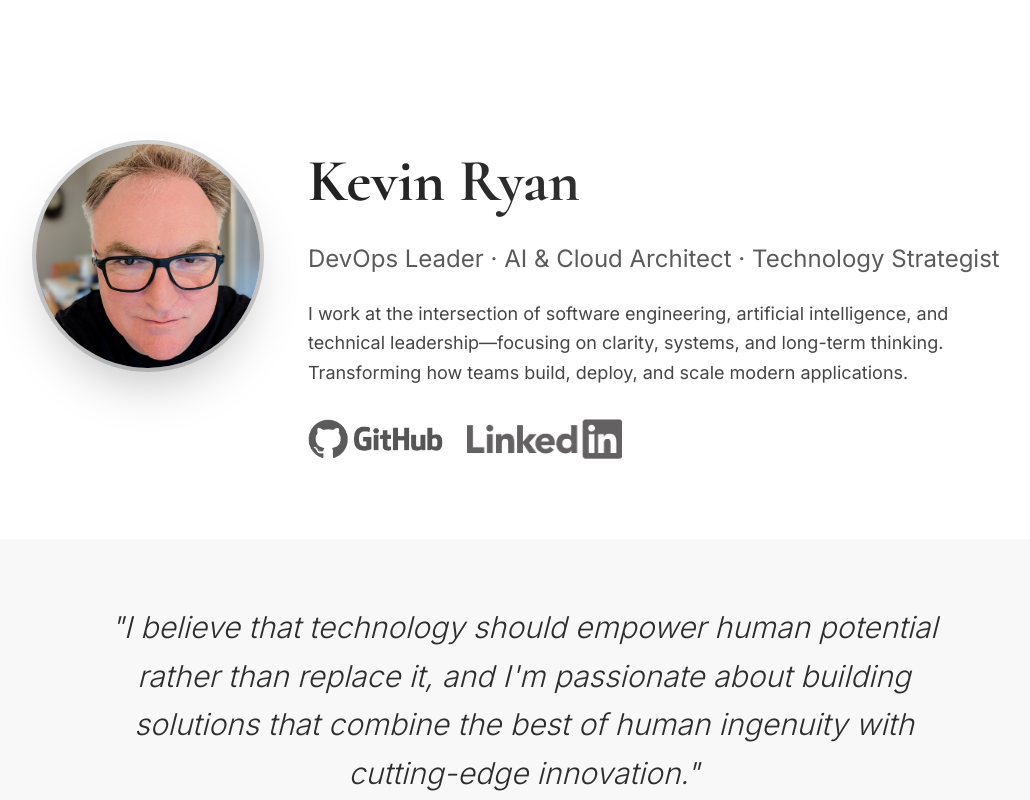
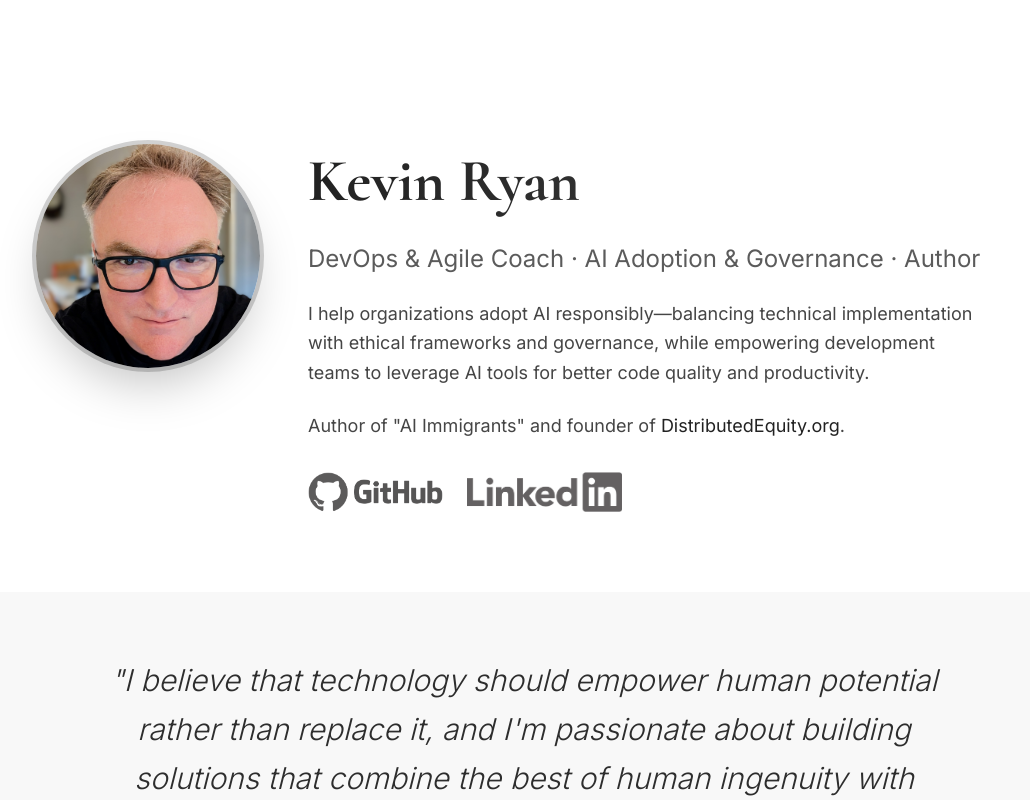
Before and after one commit to DevOpsKev/kevinryan-io, a Next.js app: page / in a window 1280 px wide. Shown: the top 800 px of the page, without its empty margins (116-1146 px from the left). Built offline with nearby package versions, Linux system fonts and the light colour scheme.

Commit message:
update hero section

```diff
--- a/app/page.tsx
+++ b/app/page.tsx
@@ -24,12 +24,25 @@ export default function Page() {
               Kevin Ryan
             </h1>
             <p className="text-xl md:text-2xl text-base-content/70 mb-6">
-              DevOps Leader · AI & Cloud Architect · Technology Strategist
+              DevOps & Agile Coach · AI Adoption & Governance · Author
             </p>
             <p className="text-lg leading-relaxed text-base-content/80 max-w-2xl">
-              I work at the intersection of software engineering, artificial intelligence,
-              and technical leadership—focusing on clarity, systems, and long-term thinking.
-              Transforming how teams build, deploy, and scale modern applications.
+              I help organizations adopt AI responsibly—balancing technical
+              implementation with ethical frameworks and governance, while
+              empowering development teams to leverage AI tools for better
+              code quality and productivity.
+            </p>
+
+            <p className="text-lg leading-relaxed text-base-content/80 max-w-2xl mt-6">
+              Author of "AI Immigrants" and founder of{' '}
+              <a
+                href="https://distributedequity.org"
+                target="_blank"
+                rel="noopener noreferrer"
+                className="text-primary hover:underline"
+              >
+                DistributedEquity.org
+              </a>.
             </p>
 
             <div className="flex gap-6 mt-8 justify-center md:justify-start items-center">
```
